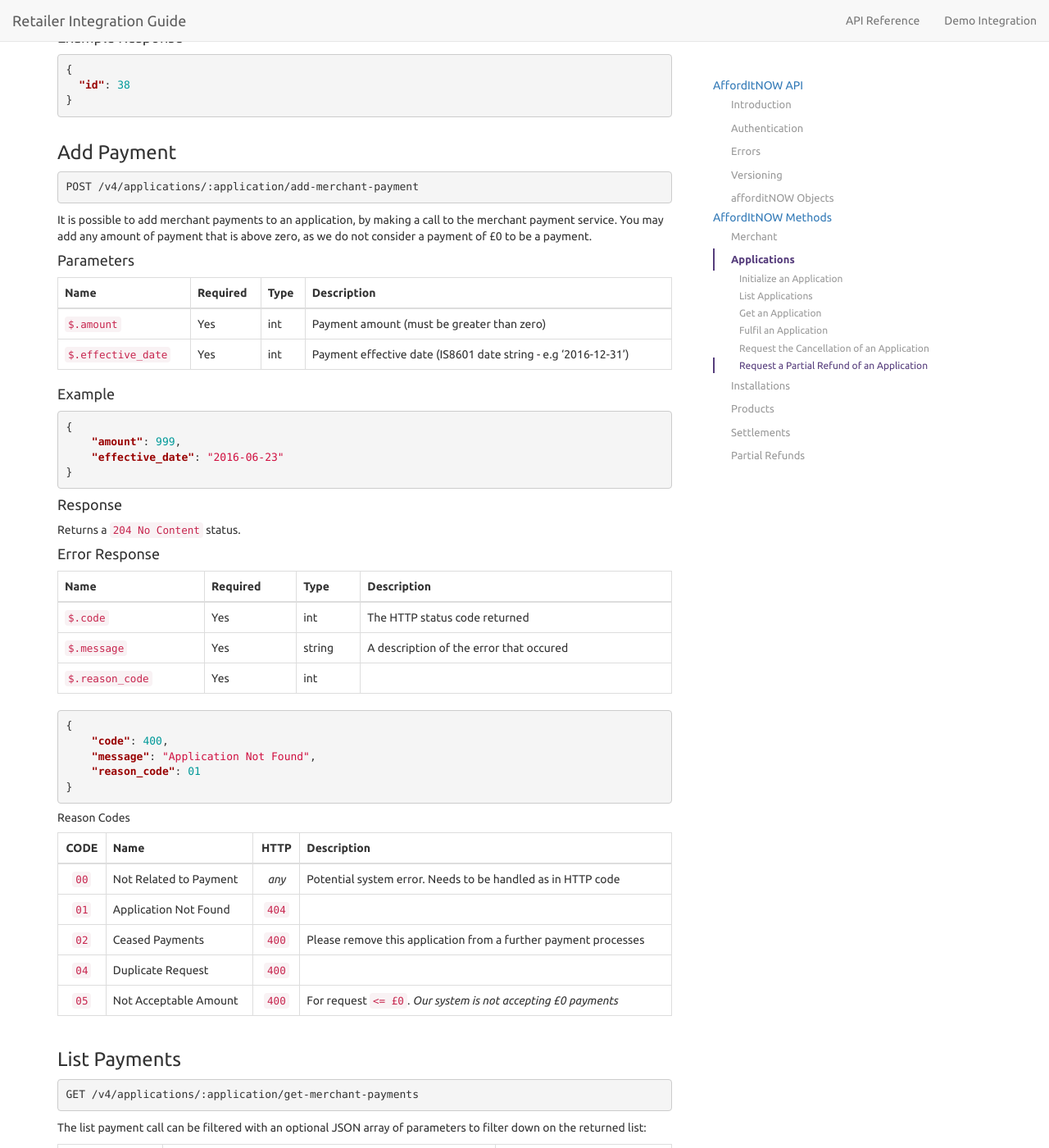
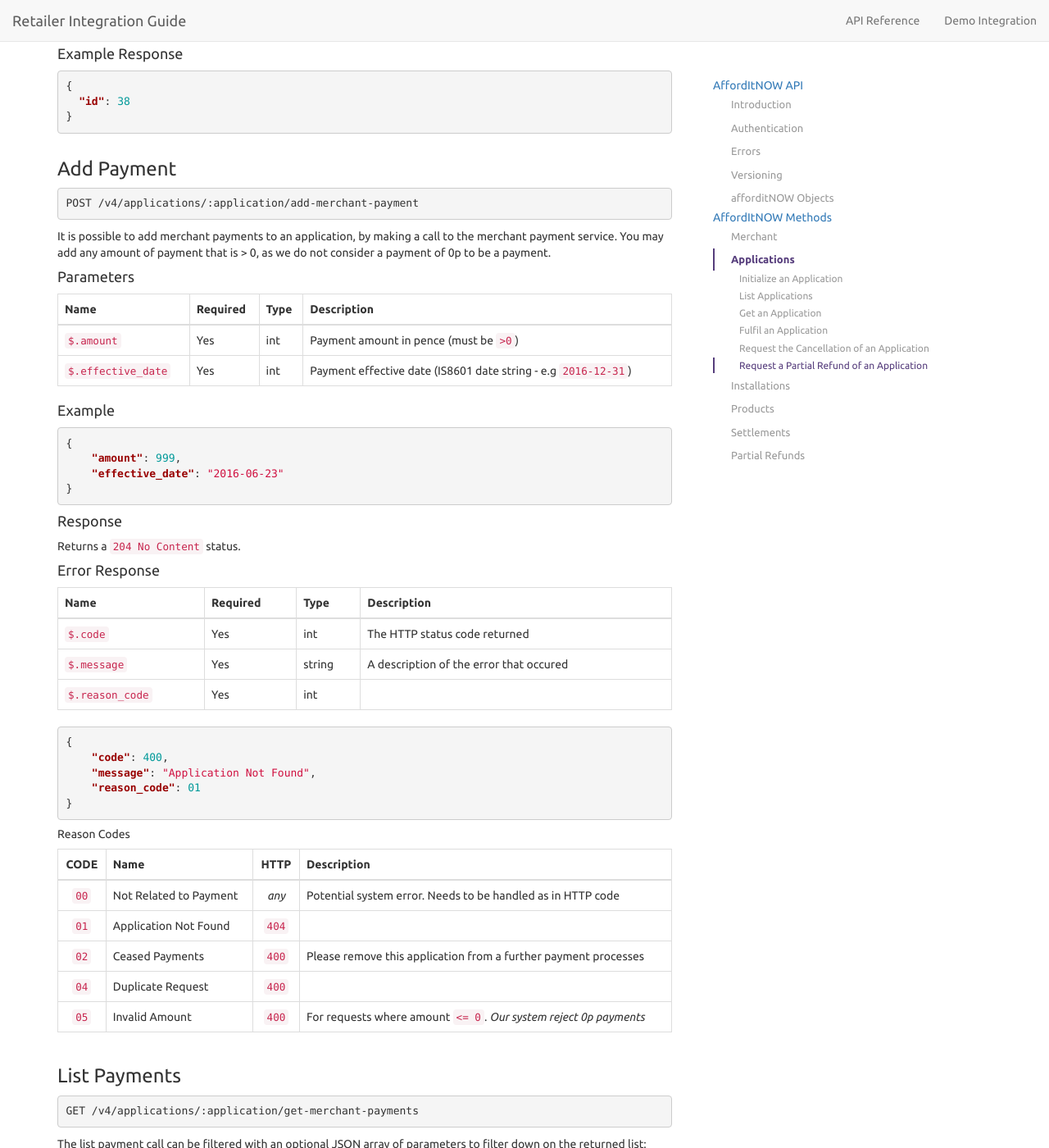
Before and after one commit to PayBreak/retailer-integration-guide, a Jekyll site: the page built from api/index.md, in a window 1280 px wide and 1400 px high, scrolled down 15102 px. Shown: the whole window at 82% size. Built offline with Jekyll 4.4.1, drawn with Linux system fonts in a browser that asks for light colours; nearby versions of some CDN libraries; Markdown is read by kramdown in place of the engine named in the settings; some of the changed text lies outside the part shown.

Commit message:
Clarifications

````diff
--- a/_includes/v4/applications.md
+++ b/_includes/v4/applications.md
@@ -82,14 +82,14 @@ Key | Description | Type
 POST {{ site.data.globals.api_prefix }}/applications/:application/add-merchant-payment
 ```
 
-It is possible to add merchant payments to an application, by making a call to the merchant payment service. You may add any amount of payment that is above zero, as we do not consider a payment of £0 to be a payment.
+It is possible to add merchant payments to an application, by making a call to the merchant payment service. You may add any amount of payment that is > 0, as we do not consider a payment of 0p to be a payment.
 
 #### Parameters
 
 Name | Required | Type | Description
 --- | --- | --- | ---
-`$.amount` | Yes | int | Payment amount (must be greater than zero)
-`$.effective_date` | Yes | int | Payment effective date (IS8601 date string - e.g '2016-12-31')
+`$.amount` | Yes | int | Payment amount in pence (must be `>0`)
+`$.effective_date` | Yes | int | Payment effective date (IS8601 date string - e.g `2016-12-31`)
 
 #### Example
 
@@ -128,7 +128,7 @@ CODE | Name                   | HTTP  | Description
 `01` | Application Not Found  | `404` |
 `02` | Ceased Payments        | `400` | Please remove this application from a further payment processes
 `04` | Duplicate Request      | `400` |
-`05` | Not Acceptable Amount  | `400` | For request `<= £0`. *Our system is not accepting £0 payments*
+`05` | Invalid Amount         | `400` | For requests where amount `<= 0`. *Our system reject 0p payments*
 
 ### List Payments
 
````
Also changed, not shown: other parts of _includes/v4/applications.md (+1 -1 lines).
